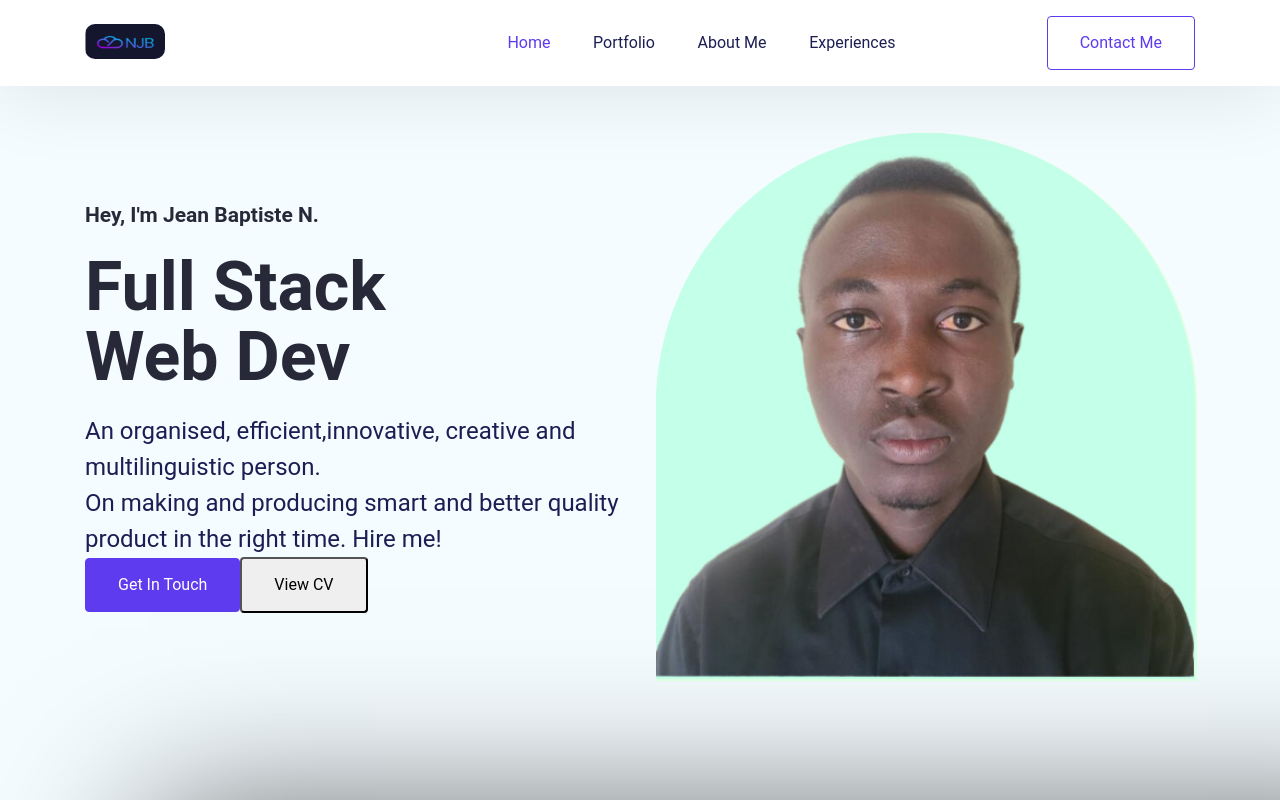
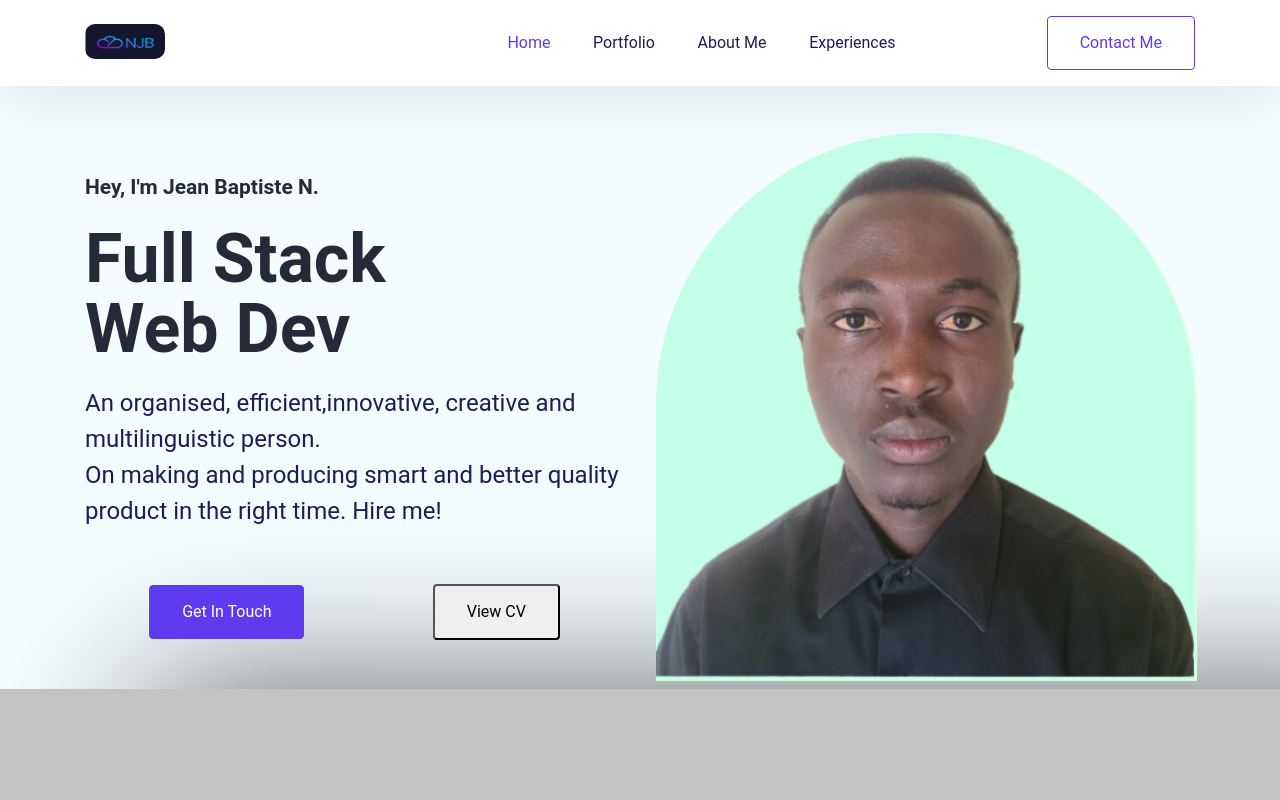
Before and after one commit to NIYIKIZA20/portifolio, a React (Create React App) app: page / in a window 1280 px wide. Shown: the top 800 px of the page. Built offline with nearby package versions, Linux system fonts and the light colour scheme.

Commit message:
deployment

```diff
--- a/package.json
+++ b/package.json
@@ -1,5 +1,6 @@
 {
   "name": "portifolio",
+  "homepage": "https://NIYIKIZA20.github.io/portifolio",
   "version": "0.1.0",
   "private": true,
   "dependencies": {
--- a/src/App.css
+++ b/src/App.css
@@ -195,7 +195,7 @@
   .heroSection {
     display: grid;
     grid-template-columns: repeat(2, 1fr);
-    padding: 133px 85px 133px;
+    padding: 133px 85px 10px;
     align-items: center;
     justify-content: space-between;
     gap: 32px;
@@ -215,12 +215,9 @@
     align-items: flex-start;
     gap: 21px;
   }
-  .heroSectionDivContent > button {
-    margin-top: 21px;
-  }
   .herosectionTitle {
     color: var(--heading-color);
-    font-size: 74.667px;
+    font-size: 74px;
     font-weight: 700;
     line-height: 90px;
     align-self: stretch;
@@ -246,6 +243,14 @@
 
 
   }
+ .helloButton{
+  display: flex;
+  justify-content: space-around;
+  align-items: center;
+  margin-top: 55px;
+
+
+}
 
   /* Hero Section Style Ends */
 
@@ -441,11 +446,10 @@
     color: var(--heading-color);
   }
   .portfolioLink {
-    text-decoration: none;
     display: flex;
-    justify-content: space-between;
+    justify-content: space-around;
+    align-items: center;
 
-    padding-bottom: 11px;
   }
   .portfolioSectionCard:hover path {
     stroke: #006b6a;
@@ -470,7 +474,7 @@
     gap: 42.6px;
     flex: 1 0 0;
     border-radius: 8px;
-    border: 1.33px solid #006b6a;
+    border: 1px solid #006b6a;
   }
   .testimonialDivSectionCardReviews {
     display: flex;
```
